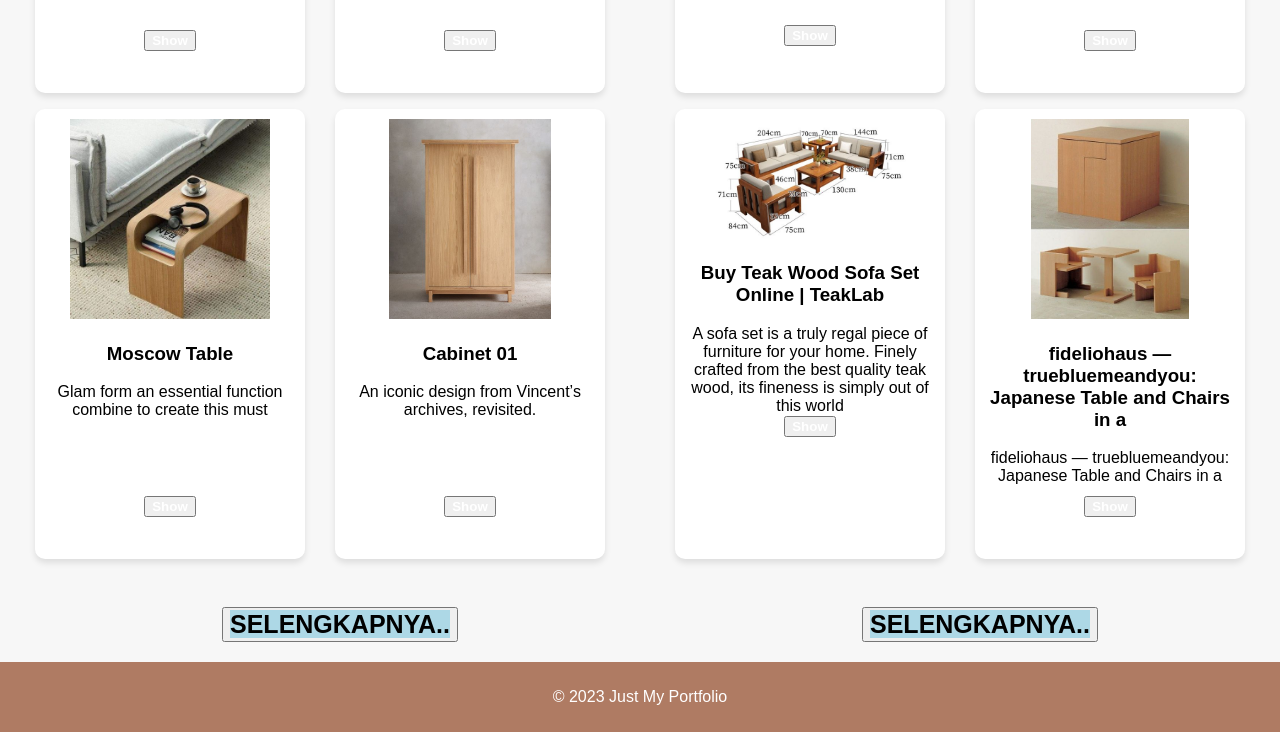
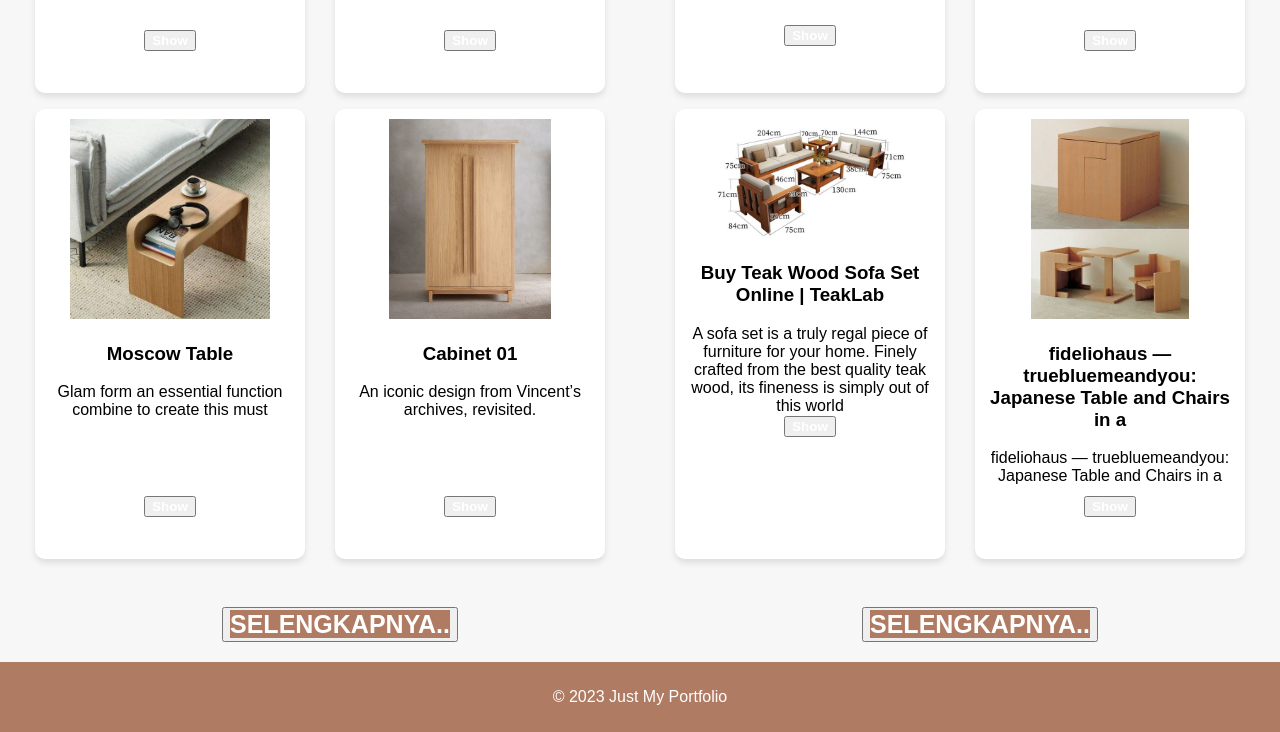
Before and after one commit to bigcompanystore/furniture, a plain HTML site: page index.html in a window 1280 px wide. Shown: the part 1546-2278 px from the top of the page. Drawn offline with Linux system fonts and the light colour scheme.

Commit message:
Update style.css

```diff
--- a/style.css
+++ b/style.css
@@ -146,8 +146,8 @@ align-items: center;
 
 
 .tombol b{
-  background-color: lightblue;
-color: black;
+   background-color: #af7b63;
+    color: white;
 font-size: 25px;
 margin: auto;
 
```
